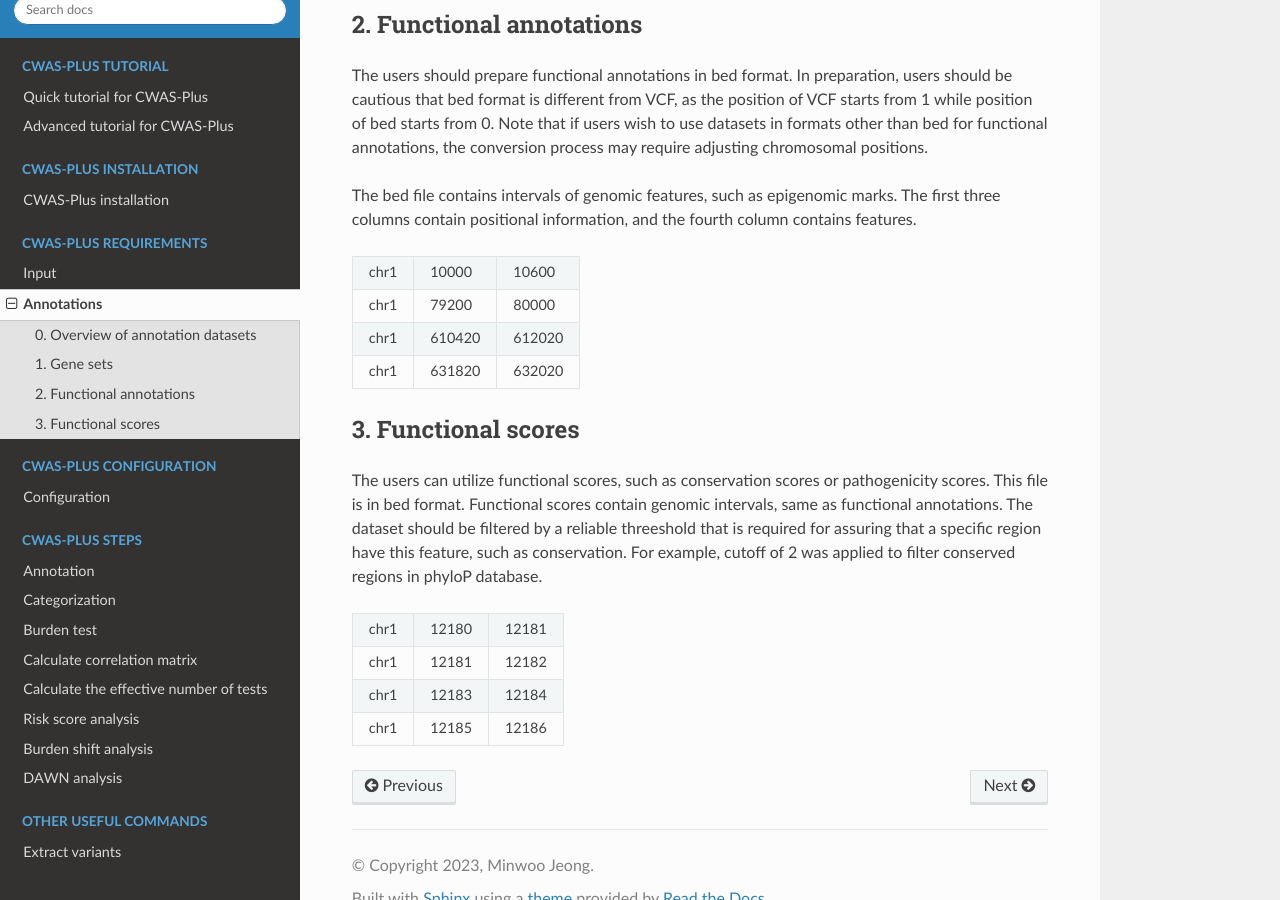
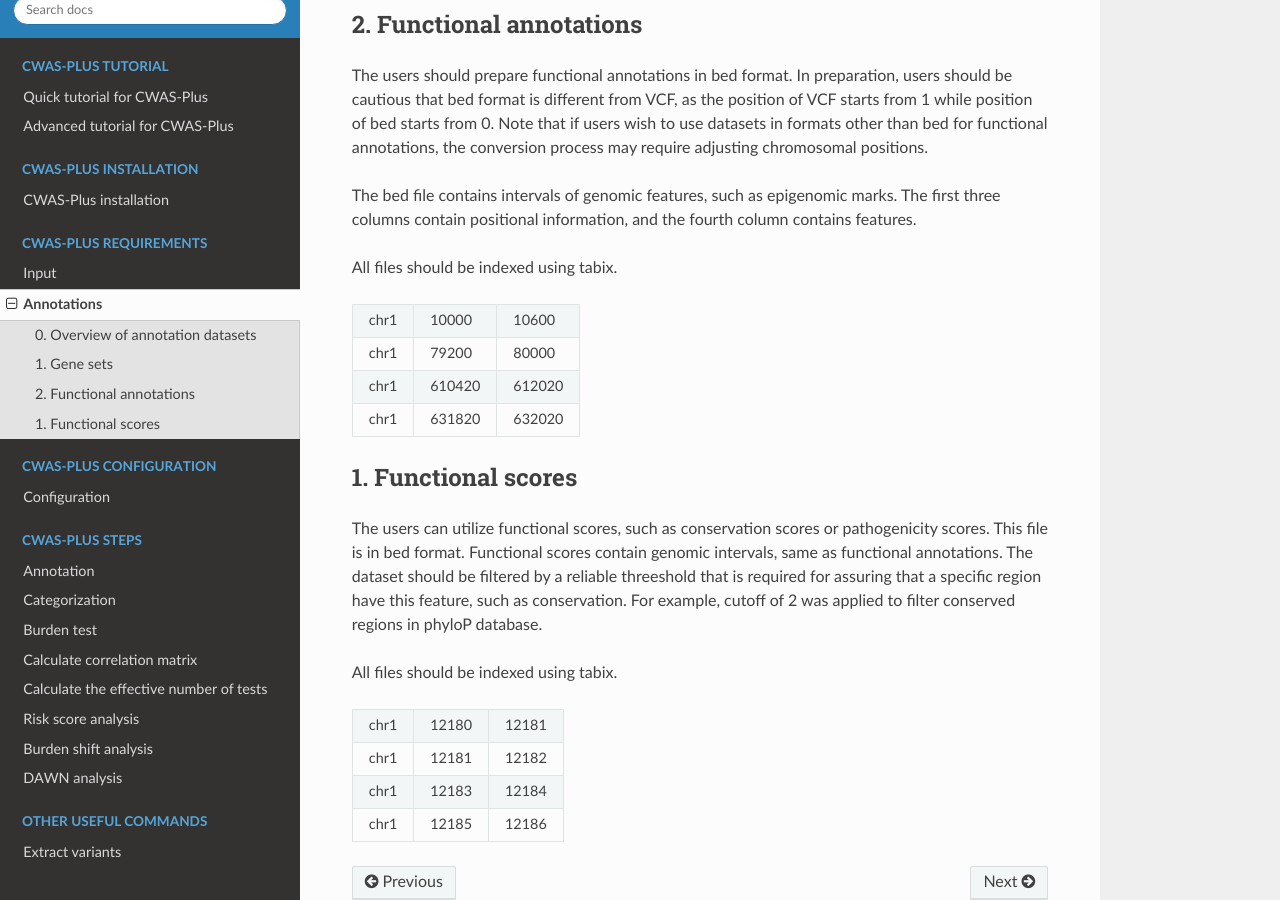
Before and after one commit to joonan-lab/cwas, a Sphinx documentation site: the page built from docs/required/annotations.rst, in a window 1280 px wide and 900 px high, scrolled down 1477 px. Built offline with Sphinx 7.4.7 and the Read the Docs theme 2.0.0, drawn with Linux system fonts in a browser that asks for light colours.

Commit message:
Update documents

```diff
--- a/docs/quickstart/advanced_tutorial.rst
+++ b/docs/quickstart/advanced_tutorial.rst
@@ -239,6 +239,7 @@ This is an advanced tutorial for CWAS-Plus. Specific descriptions of arguments a
   - Check the path to *ANNOTATION_DATA_DIR* and *VEP_CACHE_DIR*.
   - Move **MPC_hg38.vcf.bgz** from ``cwas-dataset`` to *VEP_CACHE_DIR*.
 
+    - All bed files should be **indexed using tabix**.
     - The BED files, *GENE_MATRIX*, and *ANNOTATION_KEY_CONFIG* **must** be inside *ANNOTATION_DATA_DIR*.
     - The *VEP_CONSERVATION_FILE*, *VEP_LOFTEE*, *VEP_HUMAN_ANCESTOR_FA*, *VEP_GERP_BIGWIG*, *VEP_GERP_BIGWIG*, and *VEP_MIS_DB* **must** be inside *VEP_CACHE_DIR*.
     - For *GENE_MATRIX*, *ANNOTATION_KEY_CONFIG*, *VEP_MIS_DB*, *VEP_CONSERVATION_FILE*, *VEP_LOFTEE*, *VEP_HUMAN_ANCESTOR_FA*, *VEP_GERP_BIGWIG* and *VEP_GERP_BIGWIG* **must** be only file names, not the absolute path. For instance, if *VEP_CACHE_DIR* is ``/home/user/.vep`` and the file name of *VEP_GERP_BIGWIG* is file.bw, *VEP_GERP_BIGWIG* should only be specified as ``file.bw``, excluding the complete path.
--- a/docs/required/annotations.rst
+++ b/docs/required/annotations.rst
@@ -40,6 +40,8 @@ The users should prepare functional annotations in bed format. In preparation, u
 
 The bed file contains intervals of genomic features, such as epigenomic marks. The first three columns contain positional information, and the fourth column contains features.
 
+All files should be indexed using tabix.
+
 +------+--------+--------+
 |chr1  | 10000  |  10600 |
 +------+--------+--------+
@@ -51,10 +53,12 @@ The bed file contains intervals of genomic features, such as epigenomic marks. T
 +------+--------+--------+
 
 
-3. Functional scores
+1. Functional scores
 #########################
 
 The users can utilize functional scores, such as conservation scores or pathogenicity scores. This file is in bed format. Functional scores contain genomic intervals, same as functional annotations. The dataset should be filtered by a reliable threeshold that is required for assuring that a specific region have this feature, such as conservation. For example, cutoff of 2 was applied to filter conserved regions in phyloP database.
+
+All files should be indexed using tabix.
 
 +----+--------+-------+
 |chr1|  12180 | 12181 |
```
Also changed, not shown: other parts of docs/quickstart/advanced_tutorial.rst (+2 -2 lines).
